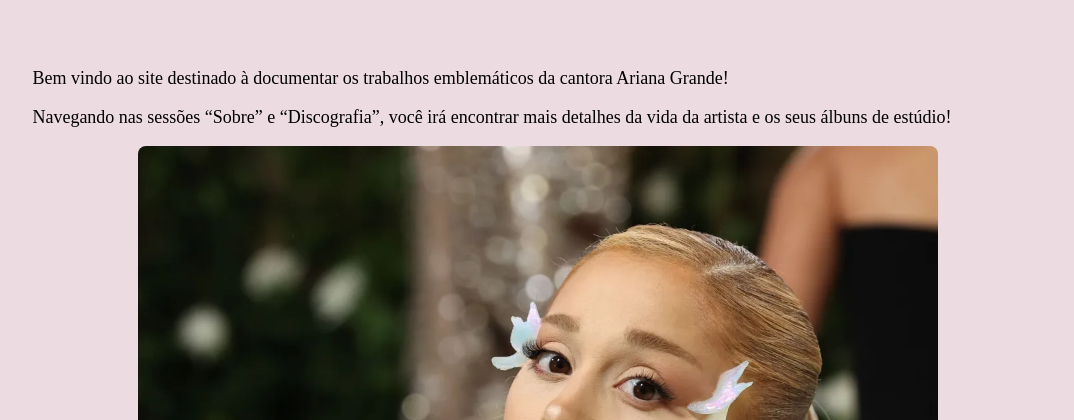
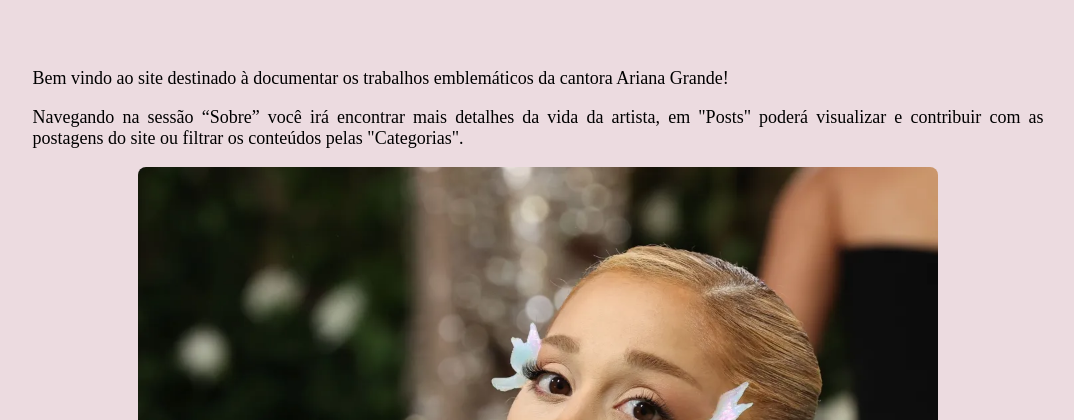
Before and after one commit to BrunaVanderlei/arianagrande-django-blog, a Django app: page / in a window 1280 px wide. Shown: the part 141-561 px from the top of the page, without its empty margins (102-1176 px from the left). Run offline with Django 5.2, Linux system fonts and the light colour scheme.

Commit message:
Alteração do texto do inicio

```diff
--- a/templates/blog/index.html
+++ b/templates/blog/index.html
@@ -5,7 +5,7 @@
 
 {% block content %}
     <p>Bem vindo ao site destinado à documentar os trabalhos emblemáticos da cantora Ariana Grande!</p>
-    <p>Navegando nas sessões “Sobre” e “Discografia”, você irá encontrar mais detalhes da vida da artista e os seus álbuns de estúdio!</p>
+    <p>Navegando na sessão “Sobre” você irá encontrar mais detalhes da vida da artista, em "Posts" poderá visualizar e contribuir com as postagens do site ou filtrar os conteúdos pelas "Categorias".</p>
 
     <img src="{% static 'images/sobre.webp' %}" alt="Ariana Grande no MET Gala 2025" style="width: 800px; max-width: 100%; display: block; margin: 0 auto 20px auto;">
 {% endblock %}
```
